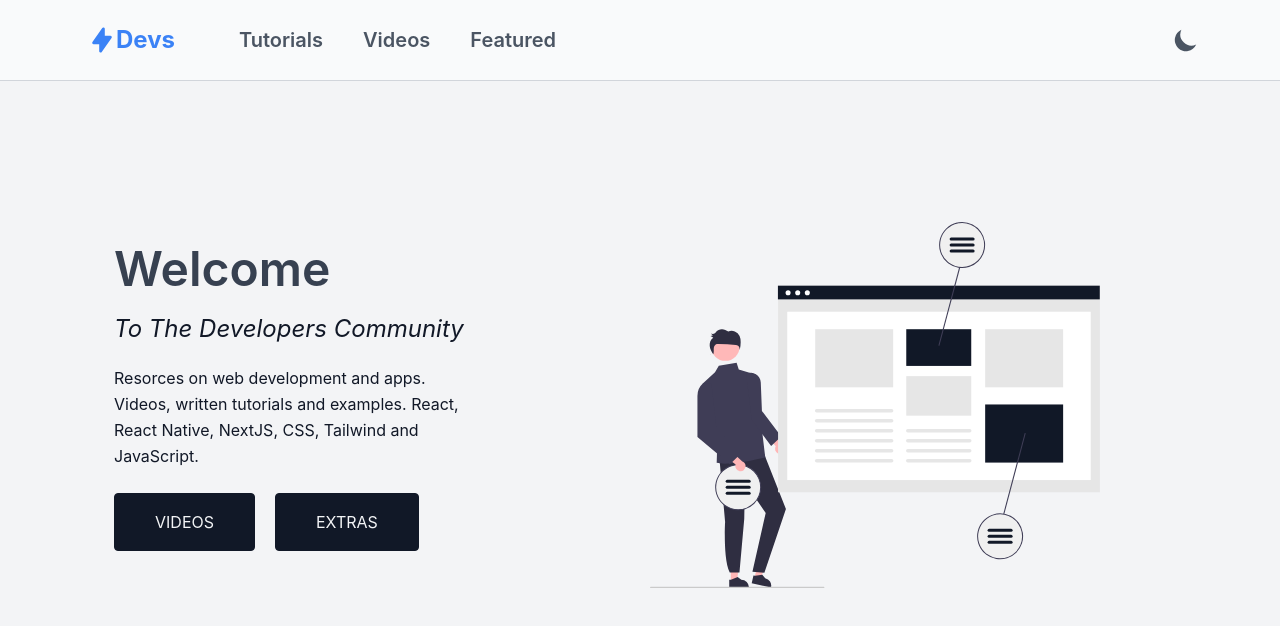
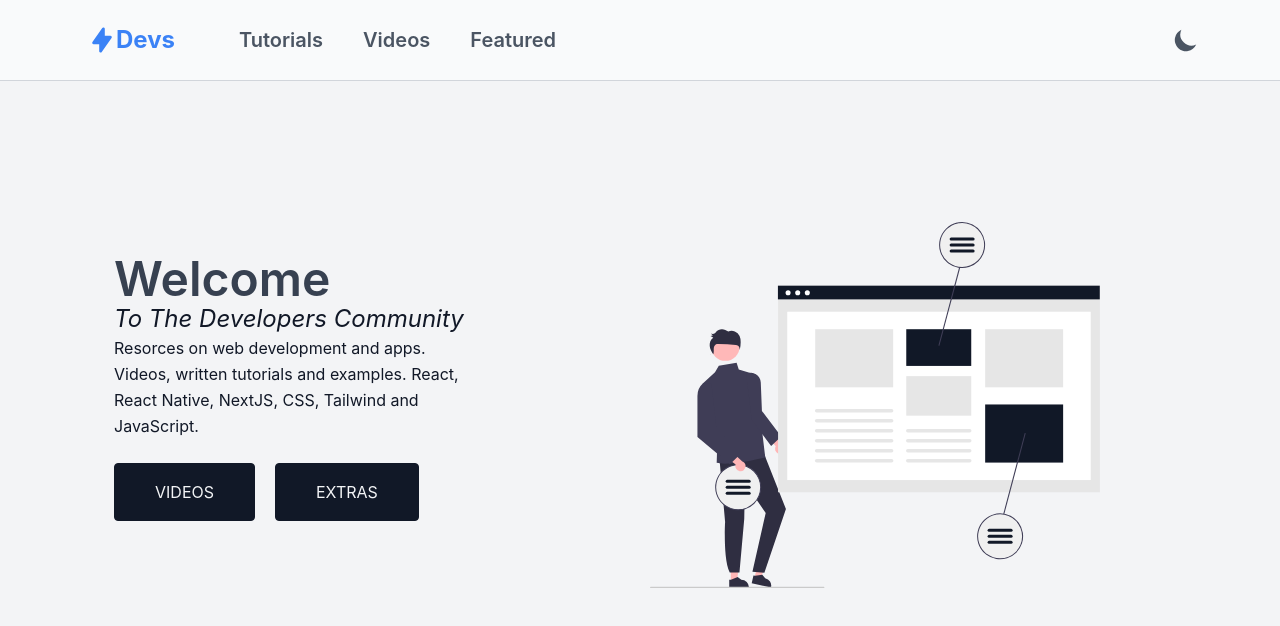
Before and after one commit to brianartea/responsive-website-clerk-light-dark, a Next.js app: page / in a window 1280 px wide. Shown: the top 626 px of the page. Built offline with nearby package versions, Linux system fonts and the light colour scheme.

Commit message:
changed H1 and H2 to H6 because Idded seperate H1 H2 classNames

```diff
--- a/components/HeroGrid.js
+++ b/components/HeroGrid.js
@@ -10,12 +10,12 @@ function HeroGrid() {
       <div className="md:grid md:grid-cols-2 lg:max-w-6xl lg:mx-auto lg:px-4">
         {/* left */}
         <div className="mt-[60px] md:mt-20 md:mr-10 lg:mt-[20px] lg:flex lg:flex-col lg:justify-center lg:ml-6">
-          <h1 className="text-3xl md:text-4xl lg:text-5xl font-semibold text-gray-700 dark:text-gray-300">
+          <h6 className="text-3xl md:text-4xl lg:text-5xl font-semibold text-gray-700 dark:text-gray-300">
             Welcome
-          </h1>
-          <h3 className="italic mt-0 font-normal text-2xl md:5xl lg:5xl text-gray-900 dark:text-gray-300">
+          </h6>
+          <h6 className="italic mt-0 font-normal text-2xl md:5xl lg:5xl text-gray-900 dark:text-gray-300">
             To The Developers Community
-          </h3>
+          </h6>
           <p className="mt-0 text-base leading-relaxed text-gray-900 dark:text-gray-300 lg:mr-32 mb-6">
             Resorces on web development and apps. Videos, written tutorials and
             examples. React, React Native, NextJS, CSS, Tailwind and JavaScript.
```
